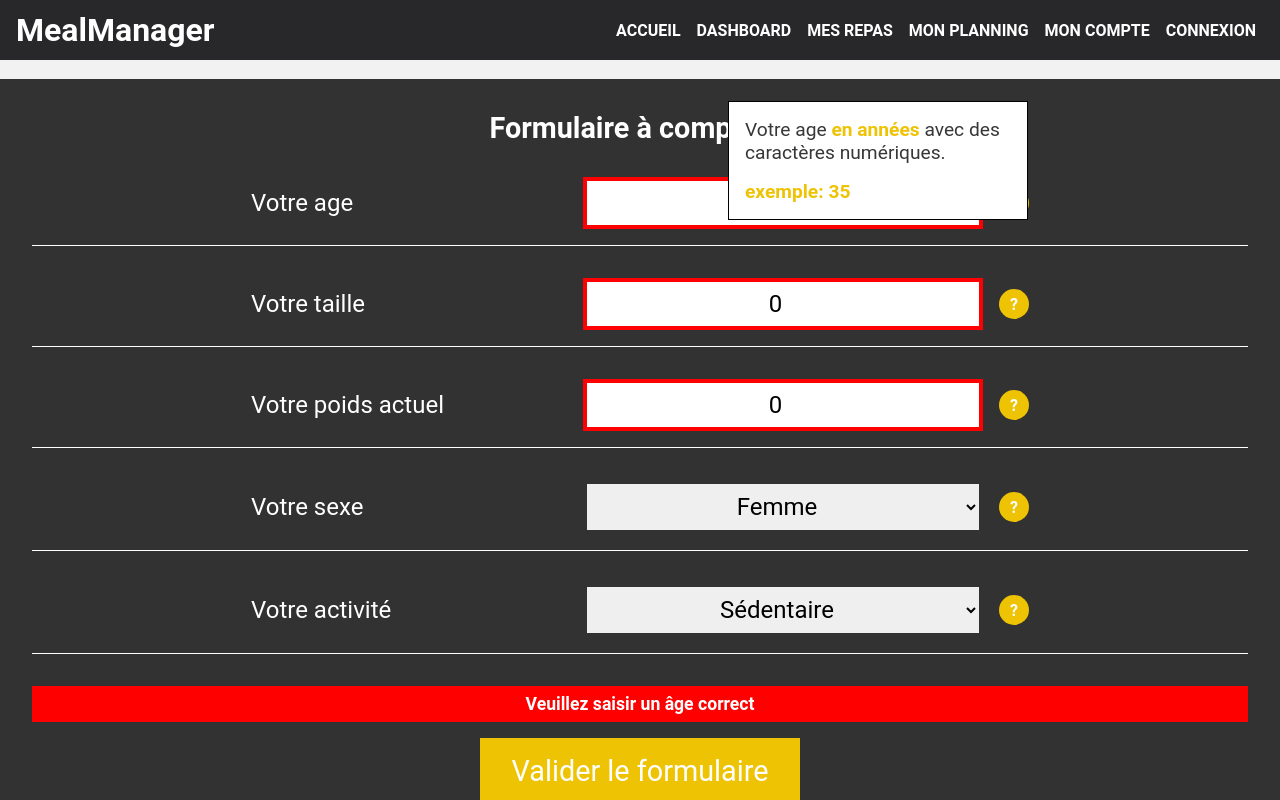
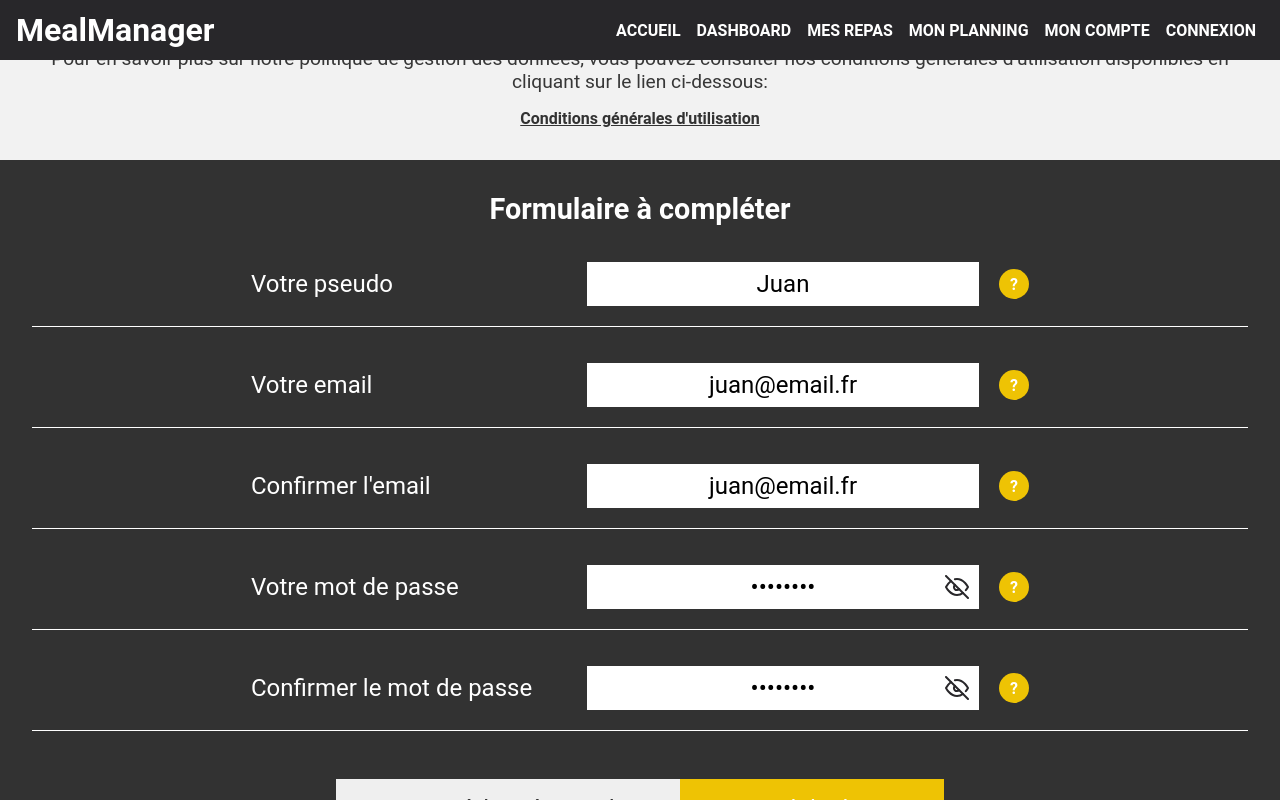
Before and after one commit to juan5987/meal-manager, a React (Create React App) app: page /register in a window 1280 px wide. Both pictures are taken after a click on the button "Valider le formulaire". Shown: the part 319-1119 px from the top of the page. Built offline with nearby package versions, Linux system fonts and the light colour scheme.

Commit message:
working on step 3 and 4

```diff
--- a/src/components/CreateAccount.tsx
+++ b/src/components/CreateAccount.tsx
@@ -1,36 +1,44 @@
 import React, { useState } from 'react';
 import { Link } from 'react-router-dom';
+import { EyeOff } from 'react-feather';
+import { Eye } from 'react-feather';
 import * as EmailValidator from 'email-validator';
+import { IMCResult } from '../utils/imc';
 
 import '../styles/create-account.sass';
+import { current } from '@reduxjs/toolkit';
 
 const CreateAccount = () => {
   let [currentStep, setCurrentStep] = useState(1);
   let [displayHelp, setDisplayHelp] = useState('');
   let [formError, setFormError] = useState('');
   let [formValues, setFormValues] = useState({
-    age: 0,
-    height: 0,
-    weight: 0,
-    sex: 'Femme',
+    age: 35,
+    height: 178,
+    weight: 119,
+    sex: 'Homme',
     activity: 'Sédentaire',
-    username: '',
-    email: '',
-    emailConfirm: '',
-    password: '',
-    passwordConfirm: '',
+    username: 'Juan',
+    email: 'juan@email.fr',
+    emailConfirm: 'juan@email.fr',
+    password: 'Juan1234',
+    passwordConfirm: 'Juan1234',
   });
-  let [inputErrorAge, setInputErrorAge] = useState(false);
-  let [inputErrorHeight, setInputErrorHeight] = useState(false);
-  let [inputErrorWeight, setInputErrorWeight] = useState(false);
-  let [inputErrorSex, setInputErrorSex] = useState(false);
-  let [inputErrorActivity, setInputErrorActivity] = useState(false);
-  let [inputErrorUsername, setInputErrorUsername] = useState(false);
-  let [inputErrorEmail, setInputErrorEmail] = useState(false);
-  let [inputErrorEmailConfirm, setInputErrorEmailConfirm] = useState(false);
-  let [inputErrorPassword, setInputErrorPassword] = useState(false);
-  let [inputErrorPasswordConfirm, setInputErrorPasswordConfirm] =
+  const [inputErrorAge, setInputErrorAge] = useState(false);
+  const [inputErrorHeight, setInputErrorHeight] = useState(false);
+  const [inputErrorWeight, setInputErrorWeight] = useState(false);
+  const [inputErrorSex, setInputErrorSex] = useState(false);
+  const [inputErrorActivity, setInputErrorActivity] = useState(false);
+  const [inputErrorUsername, setInputErrorUsername] = useState(false);
+  const [inputErrorEmail, setInputErrorEmail] = useState(false);
+  const [inputErrorEmailConfirm, setInputErrorEmailConfirm] = useState(false);
+  const [inputErrorPassword, setInputErrorPassword] = useState(false);
+  const [inputErrorPasswordConfirm, setInputErrorPasswordConfirm] =
     useState(false);
+  const [passwordVisibility, setPasswordVisibility] = useState(false);
+  const [isChecked, SetIsChecked] = useState(false);
+  const [imc, setImc] = useState(0);
+  const [idealWeight, setIdealWeight] = useState(0);
 
   const checkStepOneValues = () => {
     let age = false;
@@ -78,37 +86,13 @@ const CreateAccount = () => {
     let password = false;
     let passwordConfirm = false;
 
-    if (
-      formValues.username.length >= 2 &&
-      formValues.username.length <= 18 &&
-      /^[A-Za-z0-9]*$/.test(formValues.username) &&
-      /^[A-Za-z]*$/.test(formValues.username[0])
-    ) {
-      username = true;
-      setInputErrorUsername(false);
+    if (formValues.password === formValues.passwordConfirm) {
+      passwordConfirm = true;
+      setInputErrorPasswordConfirm(false);
     } else {
-      setFormError('Pseudo incorrect');
-      setInputErrorUsername(true);
-      setDisplayHelp('username');
-    }
-
-    if (EmailValidator.validate(formValues.email)) {
-      email = true;
-      setInputErrorEmail(false);
-    } else {
-      setFormError("format de l'email incorrect");
-      setInputErrorEmail(true);
-      setDisplayHelp('email');
-    }
-
-    if (formValues.email === formValues.emailConfirm) {
-      emailConfirm = true;
-      setInputErrorEmailConfirm(false);
-    } else {
-      setFormError("La confirmation de l'email est erronée");
-      setInputErrorEmailConfirm(true);
-      setInputErrorEmail(true);
-      setDisplayHelp('emailConfirm');
+      setFormError('La confirmation du mot de passe ne correspond pas');
+      setInputErrorPasswordConfirm(true);
+      setDisplayHelp('passwordConfirm');
     }
 
     if (
@@ -125,13 +109,37 @@ const CreateAccount = () => {
       setDisplayHelp('password');
     }
 
-    if (formValues.password === formValues.passwordConfirm) {
-      passwordConfirm = true;
-      setInputErrorPasswordConfirm(false);
+    if (formValues.email === formValues.emailConfirm) {
+      emailConfirm = true;
+      setInputErrorEmailConfirm(false);
     } else {
-      setFormError('La confirmation du mot de passe est erronée');
-      setInputErrorPasswordConfirm(true);
-      setDisplayHelp('passwordConfirm');
+      setFormError("La confirmation de l'email est erronée");
+      setInputErrorEmailConfirm(true);
+      setInputErrorEmail(true);
+      setDisplayHelp('emailConfirm');
+    }
+
+    if (EmailValidator.validate(formValues.email)) {
+      email = true;
+      setInputErrorEmail(false);
+    } else {
+      setFormError("format de l'email incorrect");
+      setInputErrorEmail(true);
+      setDisplayHelp('email');
+    }
+
+    if (
+      formValues.username.length >= 2 &&
+      formValues.username.length <= 18 &&
+      /^[A-Za-z0-9]*$/.test(formValues.username) &&
+      /^[A-Za-z]*$/.test(formValues.username[0])
+    ) {
+      username = true;
+      setInputErrorUsername(false);
+    } else {
+      setFormError('Pseudo incorrect');
+      setInputErrorUsername(true);
+      setDisplayHelp('username');
     }
 
     if (username && email && emailConfirm && password && passwordConfirm) {
@@ -151,6 +159,9 @@ const CreateAccount = () => {
   };
 
   const handleBack = (e: React.SyntheticEvent) => {
+    e.preventDefault();
+    setFormError('');
+    setDisplayHelp('');
     setCurrentStep(currentStep - 1);
   };
 
@@ -160,7 +171,9 @@ const CreateAccount = () => {
     setFormError('');
     setDisplayHelp('');
 
-    if (currentStep >= 0 && currentStep < 3) {
+    console.log('current step: ' + currentStep);
+
+    if (currentStep >= 0 && currentStep <= 3) {
       if (currentStep === 1) {
         if (checkStepOneValues()) {
           setCurrentStep(currentStep + 1);
@@ -168,6 +181,32 @@ const CreateAccount = () => {
       } else if (currentStep === 2) {
         if (checkStepTwoValues()) {
           setCurrentStep(currentStep + 1);
+        }
+      } else if (currentStep === 3) {
+        if (isChecked) {
+          setImc(
+            Math.round(
+              (formValues.weight /
+                ((formValues.height / 100) * (formValues.height / 100))) *
+                10
+            ) / 10
+          );
+          // Poids idéal Masculin (en Kg) = Taille (en cm) - 100 - ((Taille (en cm) - 150) /4 ).
+          // Poids idéal Féminin (en Kg) = Taille (en cm) - 100 - ((Taille (en cm) - 150) /2,5 ).
+          if (formValues.sex === 'Femme') {
+            setIdealWeight(
+              formValues.height - 100 - (formValues.height - 150) / 2.5
+            );
+          } else if (formValues.sex === 'Homme') {
+            setIdealWeight(
+              formValues.height - 100 - (formValues.height - 150) / 4
+            );
+          }
+          setCurrentStep(currentStep + 1);
+        } else {
+          setFormError(
+            'Vous devez lire et accepter les CGU pour valider votre inscription'
+          );
         }
       }
     }
@@ -668,6 +707,31 @@ const CreateAccount = () => {
                   Votre mot de passe
                 </label>
                 <div className='createAccount__wrapper__form__element__inputWrapper'>
+                  {passwordVisibility ? (
+                    <>
+                      <input
+                        style={{
+                          border: inputErrorPassword
+                            ? '4px solid red '
+                            : '4px solid rgb(50,50,50)',
+                        }}
+                        className='createAccount__wrapper__form__element__input'
+                        type='text'
+                        id='password'
+                        name='password'
+                        value={formValues.password}
+                        onChange={handleChange}
+                        autoComplete='new-password'
+                      />
+                      <Eye
+                        className={
+                          'createAccount__wrapper__form__element__inputWrapper__icon'
+                        }
+                        onClick={() => setPasswordVisibility(false)}
+                      />
+                    </>
+                  ) : (
+                    <>
                       <input
                         style={{
                           border: inputErrorPassword
@@ -682,6 +746,15 @@ const CreateAccount = () => {
                         onChange={handleChange}
                         autoComplete='new-password'
                       />
+                      <EyeOff
+                        className={
+                          'createAccount__wrapper__form__element__inputWrapper__icon'
+                        }
+                        onClick={() => setPasswordVisibility(true)}
+                      />
+                    </>
+                  )}
+
                   <span
                     className='createAccount__wrapper__form__element__help'
                     onMouseOver={() => setDisplayHelp('password')}
@@ -724,6 +797,31 @@ const CreateAccount = () => {
                   Confirmer le mot de passe
                 </label>
                 <div className='createAccount__wrapper__form__element__inputWrapper'>
+                  {passwordVisibility ? (
+                    <>
+                      <input
+                        style={{
+                          border: inputErrorPasswordConfirm
+                            ? '4px solid red '
+                            : '4px solid rgb(50,50,50)',
+                        }}
+                        className='createAccount__wrapper__form__element__input'
+                        type='text'
+                        id='passwordConfirm'
+                        name='passwordConfirm'
+                        value={formValues.passwordConfirm}
+                        onChange={handleChange}
+                        autoComplete='new-password'
+                      />
+                      <Eye
+                        className={
+                          'createAccount__wrapper__form__element__inputWrapper__icon'
+                        }
+                        onClick={() => setPasswordVisibility(false)}
+                      />
+                    </>
+                  ) : (
+                    <>
                       <input
                         style={{
                           border: inputErrorPasswordConfirm
@@ -738,6 +836,15 @@ const CreateAccount = () => {
                         onChange={handleChange}
                         autoComplete='new-password'
                       />
+                      <EyeOff
+                        className={
+                          'createAccount__wrapper__form__element__inputWrapper__icon'
+                        }
+                        onClick={() => setPasswordVisibility(true)}
+                      />
+                    </>
+                  )}
+
                   <span
                     className='createAccount__wrapper__form__element__help'
                     onMouseOver={() => setDisplayHelp('passwordConfirm')}
@@ -939,14 +1046,27 @@ const CreateAccount = () => {
                   />
                 </div>
               </div>
-              <div>
-                <input type='checkbox' style={{ marginRight: '.5rem' }} />
-                <label htmlFor=''>
-                  J'ai lu et j'accepte les{' '}
+              {formError && (
+                <p className='createAccount__wrapper__form__error'>
+                  {formError}
+                </p>
+              )}
+              <div style={{ display: 'flex' }}>
+                <input
+                  onChange={() => SetIsChecked(!isChecked)}
+                  type='checkbox'
+                  name='checkbox'
+                  style={{ marginRight: '.5rem' }}
+                />
+                <label
+                  htmlFor='checkbox'
+                  style={{ display: 'flex', alignItems: 'center' }}
+                >
+                  J'ai lu et j'accepte les
                   <Link
                     to='/cgu'
                     className='createAccount__wrapper__info__link'
-                    style={{ color: 'white' }}
+                    style={{ color: 'white', marginLeft: '.4em' }}
                     target='_blank'
                     rel='noopener noreferrer'
                   >
@@ -960,16 +1080,60 @@ const CreateAccount = () => {
                   type='button'
                   onClick={handleBack}
                 >
-                  Retour à la création du compte utilisateur
+                  Corriger mes saisies
                 </button>
                 <button
                   className='createAccount__wrapper__form__buttons__submit'
                   type='submit'
                 >
-                  Je termine mon inscription
+                  Je valide mon inscription
                 </button>
               </div>
             </form>
+          </>
+        )}
+        {/* FORM STEP THREE */}
+        {currentStep === 4 && (
+          <>
+            <div className='createAccount__wrapper__info'>
+              <h2 className='createAccount__wrapper__info__title'>
+                Votre inscription a bien été prise en compte et vos données ont
+                été enregistrées.
+              </h2>
+              <p className='createAccount__wrapper__info__text'>
+                Vous allez recevoir un mail dans quelques instants afin de
+                valider votre adresse email.
+              </p>
+              <p className='createAccount__wrapper__info__text'>
+                <strong>
+                  Après avoir validé votre email vous pourrez vous connecter à
+                  MealManager.
+                </strong>
+              </p>
+              <p className='createAccount__wrapper__info__text'>
+                En attendant l'arrivée du mail, vous pouvez consulter ci-dessous
+                votre IMC, votre métabolisme de base et vos besoins journaliers.
+                Ces derniers ont été calculés avec les informations que vous
+                avez saisies lors de votre inscription.
+              </p>
+              <p className='createAccount__wrapper__info__text'>
+                ILs vous serviront de repère pour vous aider à équilibrer votre
+                alimentation et atteindre vos objectifs !
+              </p>
+              <p className='createAccount__wrapper__info__text'>
+                A très vite sur MealManager !
+              </p>
+            </div>
+            <div>
+              <h2>Résultat</h2>
+              <div>
+                <div>Votre IMC: </div>
+                <div>{imc}</div>
+                <div>{IMCResult(imc)}</div>
+                <div>Poids idéal:</div>
+                <div>{idealWeight}</div>
+              </div>
+            </div>
           </>
         )}
       </div>
--- a/src/styles/app.sass
+++ b/src/styles/app.sass
@@ -6,3 +6,32 @@
 
 strong
     color: rgb(238, 195, 4)
+
+:root
+  --form-control-color: rebeccapurple
+  --form-control-disabled: #959495
+
+input[type="checkbox"]
+  appearance: none
+  width: 1.5rem
+  height: 1.5rem
+  border: 2px solid white
+  transform: translateY(-0.075em)
+  display: grid
+  place-content: center
+
+
+input[type="checkbox"]::before
+  content: ""
+  width: .8rem
+  height: .8rem
+  clip-path: polygon(14% 44%, 0 65%, 50% 100%, 100% 16%, 80% 0%, 43% 62%)
+  transform: scale(0)
+  transform-origin: bottom left
+  transition: 120ms transform ease-in-out
+  box-shadow: inset 1em 1em var(--form-control-color)
+  background-color: rgb(238, 195, 4)
+
+
+input[type="checkbox"]:checked::before
+  transform: scale(1)
--- a/src/styles/create-account.sass
+++ b/src/styles/create-account.sass
@@ -79,6 +79,16 @@
                 &__inputWrapper
                     display: flex
                     align-items: center
+                    position: relative
+
+                    &__icon
+                        position: absolute
+                        right: 60px
+                        color: rgb(40, 39, 42)
+
+                        &:hover
+                            cursor: pointer
+                            color: rgb(238, 195, 4)
 
                 &__label
                     font-size: 1.5rem
@@ -117,8 +127,8 @@
                         padding: 1rem
                         width: 300px
                         position: absolute
-                        right: 220px
-                        bottom: 25px
+                        left: 500px
+
 
             &__buttons
                 display: flex
@@ -156,6 +166,7 @@
                 color: white
                 width: 100%
                 text-align: center
+                margin-bottom: 1rem
 
             &__submit
                 display: block
--- /dev/null
+++ b/src/utils/imc.js
@@ -0,0 +1,9 @@
+export const IMCResult = (imc) => {
+  if (imc < 16) return 'Anorexie';
+  else if (imc < 18.5) return 'Maigreur';
+  else if (imc <= 25.0) return 'Corpulence normale';
+  else if (imc <= 30.0) return 'surpoids';
+  else if (imc <= 35.0) return 'Obésité modérée';
+  else if (imc <= 40.0) return 'Obésité élevée';
+  else return 'Obésité morbide';
+};
```
Lines whose indentation alone changed are shown as unchanged.
